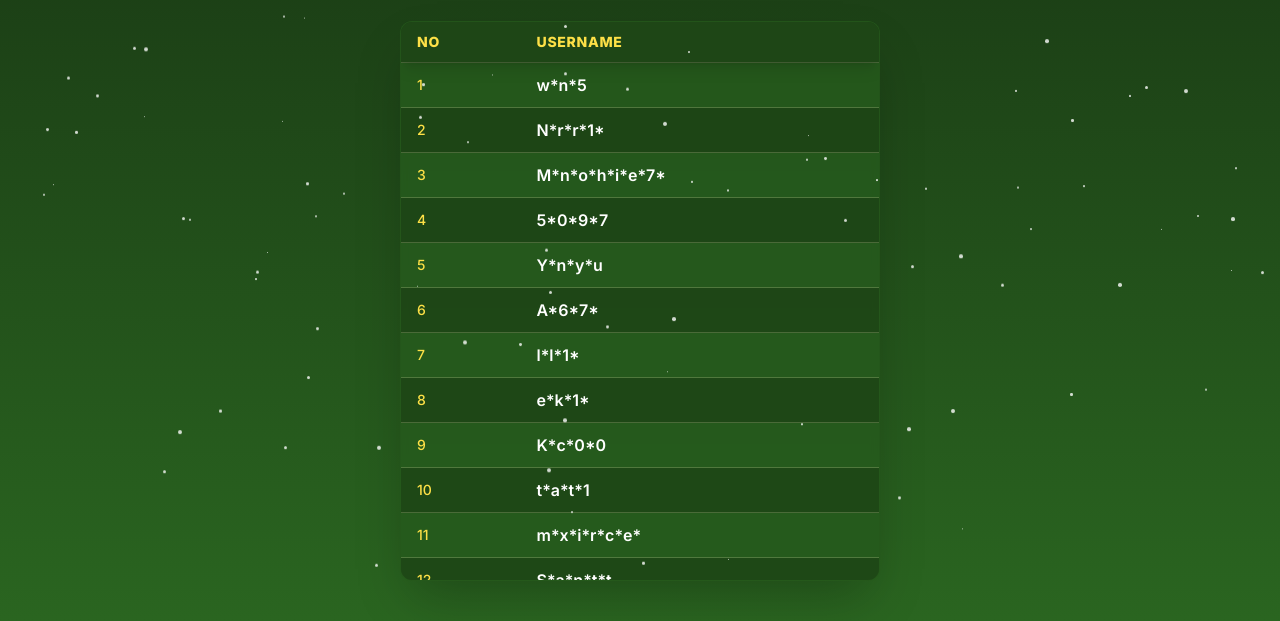
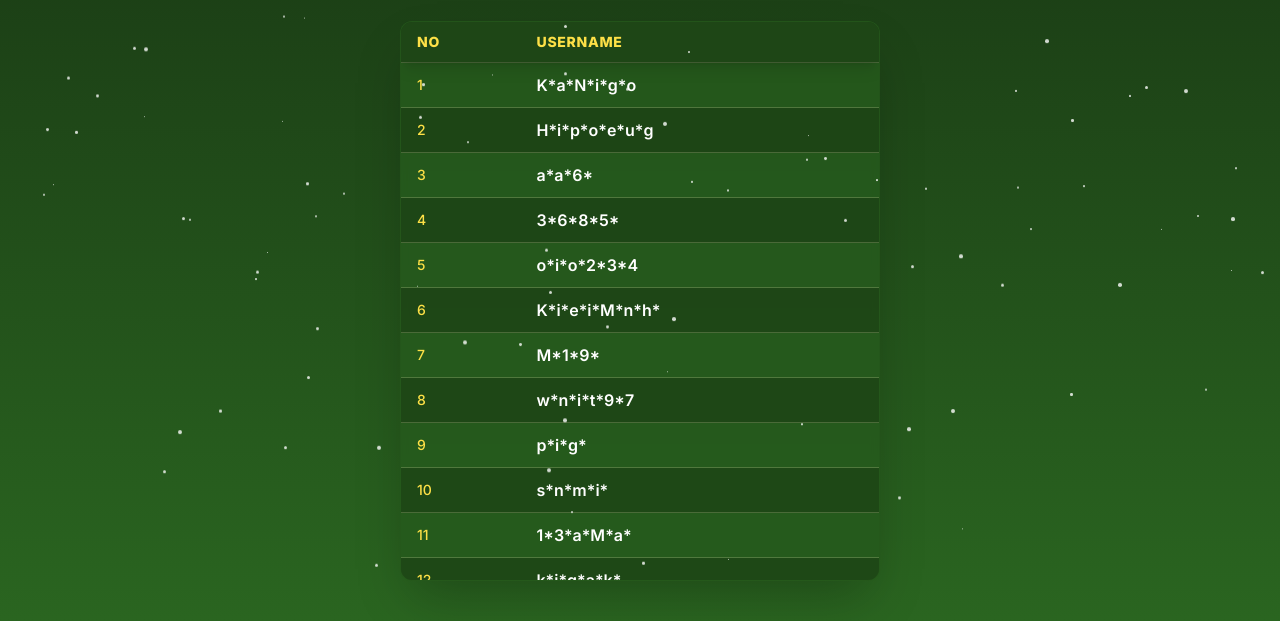
Before and after one commit to super99gkk99super-ui/G9-Christmas-Winner, a plain HTML site: page index.html in a window 1280 px wide. Shown: the part 199-820 px from the top of the page. Drawn offline with nearby package versions, Linux system fonts and the light colour scheme.

Commit message:
Update index.html
aveaea

```diff
--- a/index.html
+++ b/index.html
@@ -1,4 +1,4 @@
-<!DOCTYPE Supply>
+<!DOCTYPE html>
 <html lang="en">
 <head>
     <meta charset="UTF-8">
@@ -182,53 +182,63 @@
             // --- 3. Player List Generation (ကစားသမားစာရင်း ထုတ်လုပ်ခြင်း) ---
             function generatePlayerList() {
 
-                // အသစ်ပေးထားသော username ၁၉၉ ခုကို အစားထိုးလိုက်သည်
+                // အသစ်ပေးထားသော username ၂၆၀ ခုကို အစားထိုးလိုက်သည်
                 const usernames = [
-                    "win55", "Norara12", "Minsoehtike777", "5101997", "Yengyiu",
-                    "Aa6972", "lulu11", "etk111", "Knc2000", "thant11",
-                    "maxwinrachel", "Shainhtet", "luckymkm", "gkk99koday", "naing1332",
-                    "Htettzy234", "Nant9984", "umgaye008", "9684148190", "Dana28",
-                    "Lfdjj", "9883262366", "Thin25721", "YoYoki", "ZawMyo1886",
-                    "Fkfofj", "Htetwai45", "Kophyo222999", "Error12", "kzmm333",
-                    "AungKhant20", "THAIN1346", "skl999", "naing107", "K922373",
-                    "wincho", "yan67359", "phyoe12p3", "aungkyaw456", "upgyi1996",
-                    "Thiha188", "phyo4444", "chitone", "Aung301220", "Kya115115",
-                    "kyawhtun", "Shine33445567", "Lin074", "lolbywaiyan999", "eitar",
-                    "tharko123", "Kaungmyat2", "kyaw09098", "AungMyo52981", "mgnaymyo",
-                    "aungwin332", "Khinhnin11", "Kyawgyi900010", "Kop999", "boboaung3344",
-                    "Kolap", "ZNK101", "thwe4819", "thuthulay123", "MgTun22",
-                    "LuckyGkk99", "ThidarThinte", "Tommibi", "coco1234", "Thetpaing562000",
-                    "Shwewin009", "shinshin", "Dksngkk99", "Sayartb", "Baby000",
-                    "nyinyi133", "Uaungsoe", "Komyohtet1", "GkkKoHtet", "eiaandi221",
-                    "sanMyint", "paingthawhtet", "shwelin2005", "win666666", "Babytone123",
-                    "pasea", "kyawthurahtun", "Fokker99", "Mgkyawhtwe", "KyawA123456789",
-                    "Kyaw2286", "lumike777", "utha073347", "minkhantlay", "Phoy5656Oo",
-                    "kkasd1", "Aaaa45677", "1234567890GKK99", "llllll", "dawzar",
-                    "kasaw12345", "HeinHein", "htay199", "zay1991", "Swe1985",
-                    "minminhtike2009", "Swanhtetnaung", "marnewinhapr", "aggyi153", "kaungsithu1",
-                    "Oneup13579", "PAUSIAN", "Pyonemgmg", "Myatkolin", "koko0707",
-                    "m1y2a3t", "opp011", "mmh996", "AAA2004", "maythu20239",
-                    "kkk111", "wint135790", "NA23456", "my1990", "hninlayhninlay",
-                    "kojyg", "theinkyaw234", "Tomboy", "wanhlyam", "hninwutyi",
-                    "nayzar132003", "KWM1234", "zinmin6055", "Kmzaw123", "hlaingmyo",
-                    "Salyin1", "Zaw3456", "htyy557700", "Sanlwinoo", "Gkkkomyo990",
-                    "sikeaung", "SSTT112233", "Zayarphyo0077", "Rohingya", "79084",
-                    "NaingNaing55", "WaNaTun099", "toelay393", "32987", "Zaw8484",
-                    "55881236", "Luckymoney", "Josephz", "TUN1427", "thwingyi",
-                    "Jone1214", "44661", "whl1998", "Dardar1992", "kaungsithu3",
-                    "888800000", "Wai1990", "NyiNyi3", "NyiNyi34", "SiThuAung123456",
-                    "Aung098836", "HHA15921", "Myat1001", "aungthinmyat", "banana99",
-                    "12345soe", "Ny1234", "Thetpyi", "Myatthu044", "Lokiwannawin",
-                    "Waiyan006", "zar22", "kyaw113041", "maeilay", "phyobo",
-                    "KoWinMaung", "zn0013147", "nangyu", "Hkm4032", "koaung230",
-                    "57900644u9848843", "Ponepyin", "nnntt123", "Zwal16789", "nunulw12345",
-                    "shweko", "Aura1122", "kko221", "MoeAye222", "Thant422",
-                    "123456000000", "kyaw275427", "win581", "Thweoo2244", "myathugkk"
+                    "KyawNaingOo", "Heinphoneaung", "aaa660", "35678258", "obito223344",
+                    "KhineYinMinThu", "Mm1990", "wintint1997", "paing5", "sengmain",
+                    "123MayMyat", "khinglayko", "Yyaagg88", "mgaye", "kozaw1994",
+                    "theinttheint", "myo2222", "nnnnn270", "tartarhtwe124", "Tartarhtwe",
+                    "MgSoeNyein", "sa1234", "nainggyi123", "waiwai158", "662004",
+                    "zzzz123", "sandarmytin", "Sawminnaing", "minnnn", "5102003",
+                    "Aung66666", "haunlintun", "kyi444", "KhinLay195", "winner50",
+                    "Ayell2k", "tss184408", "BaGyi789", "solosai", "SxarMyatHtet",
+                    "kolinthu77", "kaunghtet528", "Nandar650651612", "9426659896", "zthm99999",
+                    "k271997", "MyJoker", "Yyarzar77", "29965", "chit2023",
+                    "Wserq", "Blade26", "chawsu007", "27514", "sususu555",
+                    "worse", "saikt234", "AungThu7073", "Sai321", "998782778",
+                    "Naythaw", "test1122", "yawaiaung111", "nannlay", "23456789",
+                    "apt25", "love11", "naymin24", "Thurainlin410", "thinmyat1010",
+                    "kosawkosaw", "Than246799", "Mayzin086655", "MAMAE", "Rabb12",
+                    "ZweHtetAung", "T4000", "bloody", "li123", "Soethu3045",
+                    "phyoe23", "ATHHAz234", "KoKomaung777", "aaung123456", "iron96850324",
+                    "22aung", "Hlaingwintun", "Zhki2233", "waiwai12", "Saito",
+                    "KoMag", "lumin", "Junko", "htoowaiaung", "myoq123",
+                    "ww11ww11", "lvang", "sh1111", "Aunga111222333", "Tin1234",
+                    "htetaungkhant12", "Molz13", "nini1234", "xinxin3011", "Julinn",
+                    "htoohtet99", "may334335", "tin1234567", "NyeinJan", "ogyi123",
+                    "KoKLay", "linlay1", "Marcus", "winsoe12", "Kyiyann",
+                    "nin1234", "khaingmin", "nzo19966", "aegkmvdy", "Htetnaing123",
+                    "minnphonee", "Nanoo14", "waiyan124", "aungmoung86", "phyolay678543",
+                    "superkenn", "699424", "888Boy", "ZarNiAung88", "soelay68352",
+                    "simple124", "SuPya", "Code13", "nunu2020", "Mar1234",
+                    "kkk77", "tharthar9", "arrchan00", "Pual194719", "AUNGTHUTUN123123",
+                    "Yeyint428", "hanthr1212", "tharlin09", "KoZwel", "kaung3",
+                    "kathiwin", "luffy2002", "AUNGTHUTHU", "EiT11111", "ya000",
+                    "ye2222", "Kathi", "Htaythuyaaung", "Ab123456", "Nmk522023",
+                    "Ulaygyi562562", "Uwh123", "nanshwe1234", "NGETiF", "ABCDEFGHIJKLMNOP",
+                    "moyar12", "Santhosh", "rty12", "phyuhninwai", "SawThet2004",
+                    "pnyuhninwai", "Sainawfa1993", "mgaung123", "koko1997", "ZayyMyintShein",
+                    "az125048", "myatminsoe", "myatthu155981", "tyttyt", "Yannaing900",
+                    "minmiin555", "aungkyawlin", "Thetphyoe", "HEIN999", "HawRi",
+                    "mrking99", "aungnainghtwe", "SandarNwe", "nagoyin", "La7890",
+                    "YadanarMoe", "myanSoe", "Zaw199824", "minkhant7", "Khampay",
+                    "gkk567", "myoko1", "zinmaraye", "364563", "Money333",
+                    "goppl3434", "Aaa222", "linlin312", "12580", "shine44561",
+                    "dede97", "OoKung1234567890", "Khaing961", "Myat77", "Oakkarphyo",
+                    "minchitthu123", "Hsikshu", "dmyintaung37", "Akhantko", "Sanlwinmoe1993",
+                    "pppyyykk", "A64028536", "bone135790", "aungkokokhand", "Khant112",
+                    "kyawkyaw12345", "Tzh12", "sandimar", "sanlay", "wla471471",
+                    "Okkar93", "sithuaung99", "sharkhant", "Htet233", "WinKoNaing95",
+                    "sanlin2310", "ehh11", "thant11", "sithu113", "san6220",
+                    "Zayar1993", "Yn333", "etk111", "Yelinnaing113", "aakk2024",
+                    "Honey998876", "234harry", "lwin99", "gkk99chit", "naylin96",
+                    "ayesay19", "htun112", "paytalu19", "aung135790", "insane",
+                    "hlaing112", "lulu11", "DabaluuG", "hnin7572", "Thin25721"
                 ];
 
                 const fragment = document.createDocumentFragment();
 
-                // စုစုပေါင်း စာရင်းအရှည်ကို အသစ်ပေးထားသော စာရင်းအတိုင်း (၁၉၉) သတ်မှတ်သည်
+                // စုစုပေါင်း စာရင်းအရှည်ကို အသစ်ပေးထားသော စာရင်းအတိုင်း (၂၆၀) သတ်မှတ်သည်
                 const listLength = usernames.length;
 
                 for (let i = 0; i < listLength; i++) {
```
